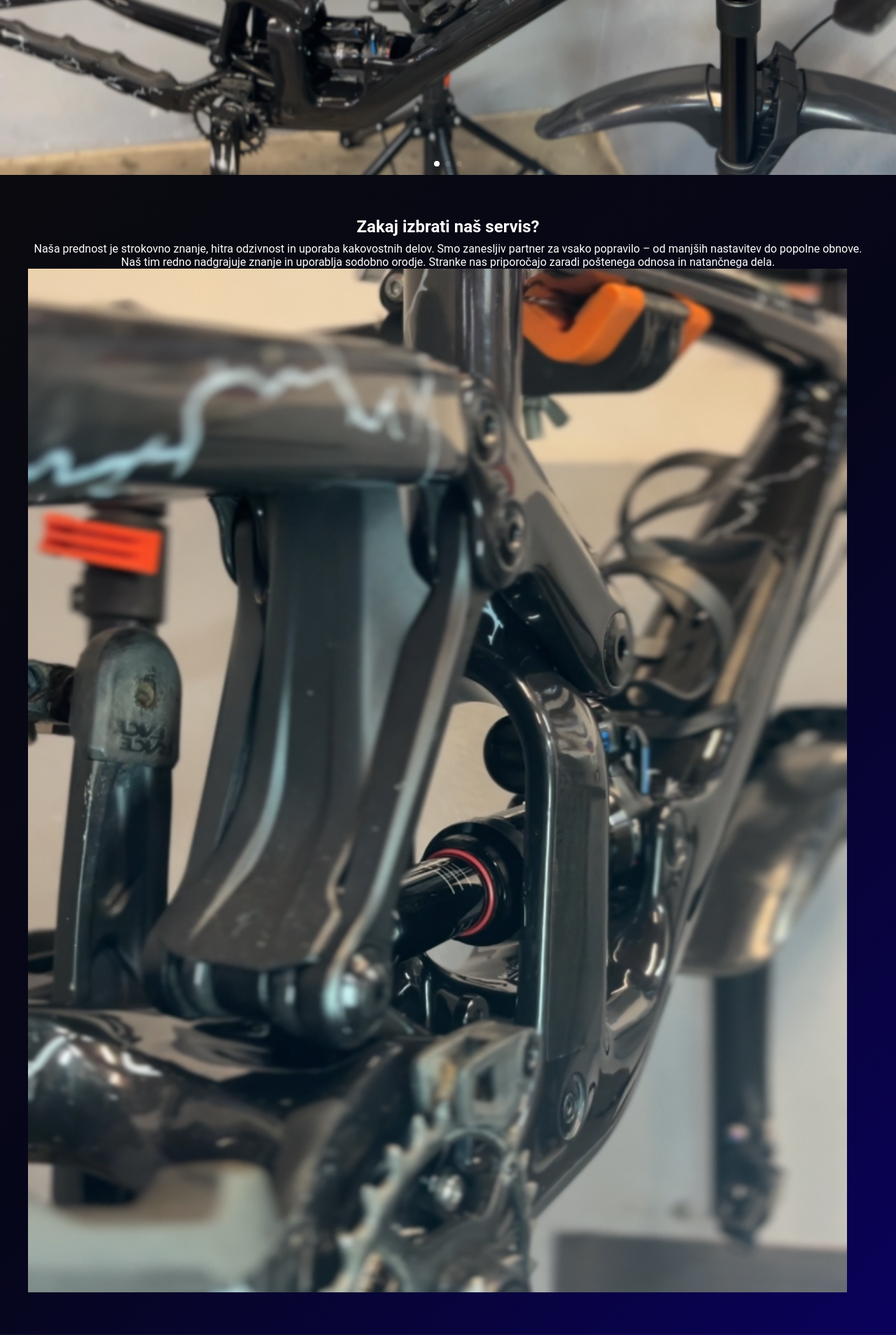
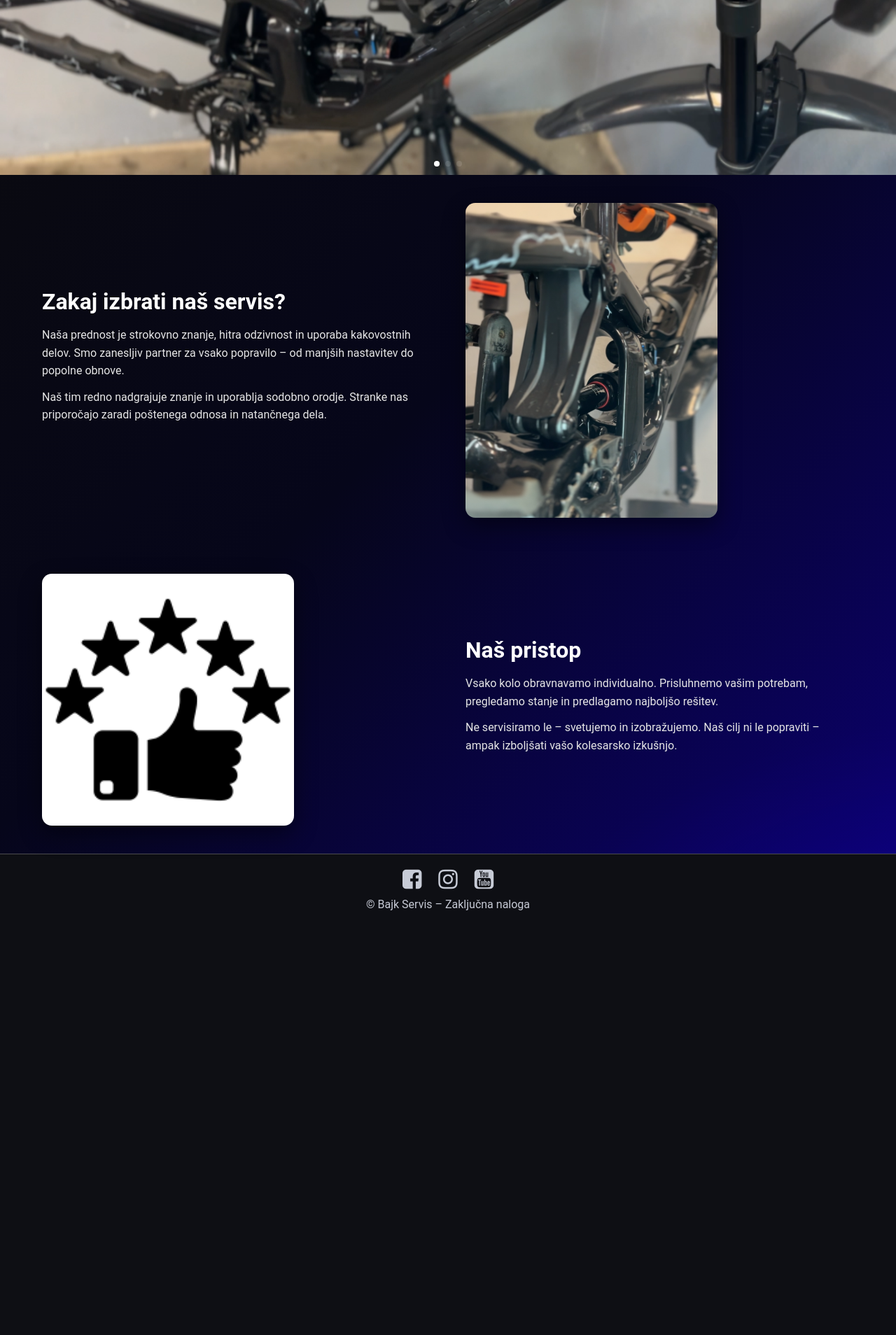
Before and after one commit to zakoblak/Bajk_Servis, a Flask app: page / in a window 1280 px wide. Shown: the part 551-2459 px from the top of the page at 70% size. After the commit the page ends 1852 px from the top, so only its background shows below. Run offline with Flask 3, Linux system fonts and the light colour scheme.

Commit message:
Add files via upload

```diff
--- a/static/style.css
+++ b/static/style.css
@@ -218,11 +218,59 @@ nav a.register:hover{
 /* =======================
    GENERIČNI BLOKI
 ======================= */
-.vsebinski-blok{ padding:60px 0; color:var(--text); text-align:center; }
-.vsebinski-blok.sivo{ background:rgba(255,255,255,.05); }
-.vsebinski-blok .container{ max-width:1200px; margin:0 auto; }
-h1, h2{ margin-bottom:8px; }
-section h1 + p.lead{ margin-top:6px; }
+
+.split-section {
+  display: grid;
+  grid-template-columns: 1fr 1fr;
+  gap: 50px;
+  align-items: center;
+  max-width: 1200px;
+  margin: 0 auto;
+  padding: 40px 20px;
+}
+
+.split-text {
+  color: var(--text);
+}
+
+.split-text h2 {
+  font-size: 32px;
+  margin-bottom: 16px;
+}
+
+.split-text p {
+  color: #e6e6e6;
+  line-height: 1.6;
+  margin-bottom: 12px;
+}
+
+.split-image img {
+  max-width: 360px;
+  width: 100%;
+  height: auto;
+  border-radius: 14px;
+  box-shadow: 0 12px 32px rgba(0,0,0,0.45);
+}
+
+.split-reverse .split-text { order: 2; }
+.split-reverse .split-image { order: 1; }
+
+
+/* =======================
+   RESPONSIVE
+======================= */
+
+@media (max-width: 900px) {
+  .split-section {
+    grid-template-columns: 1fr;
+    text-align: center;
+  }
+
+  .split-image img {
+    margin: 0 auto;
+  }
+}
+
 
 /* =======================
    STORITVE
```
